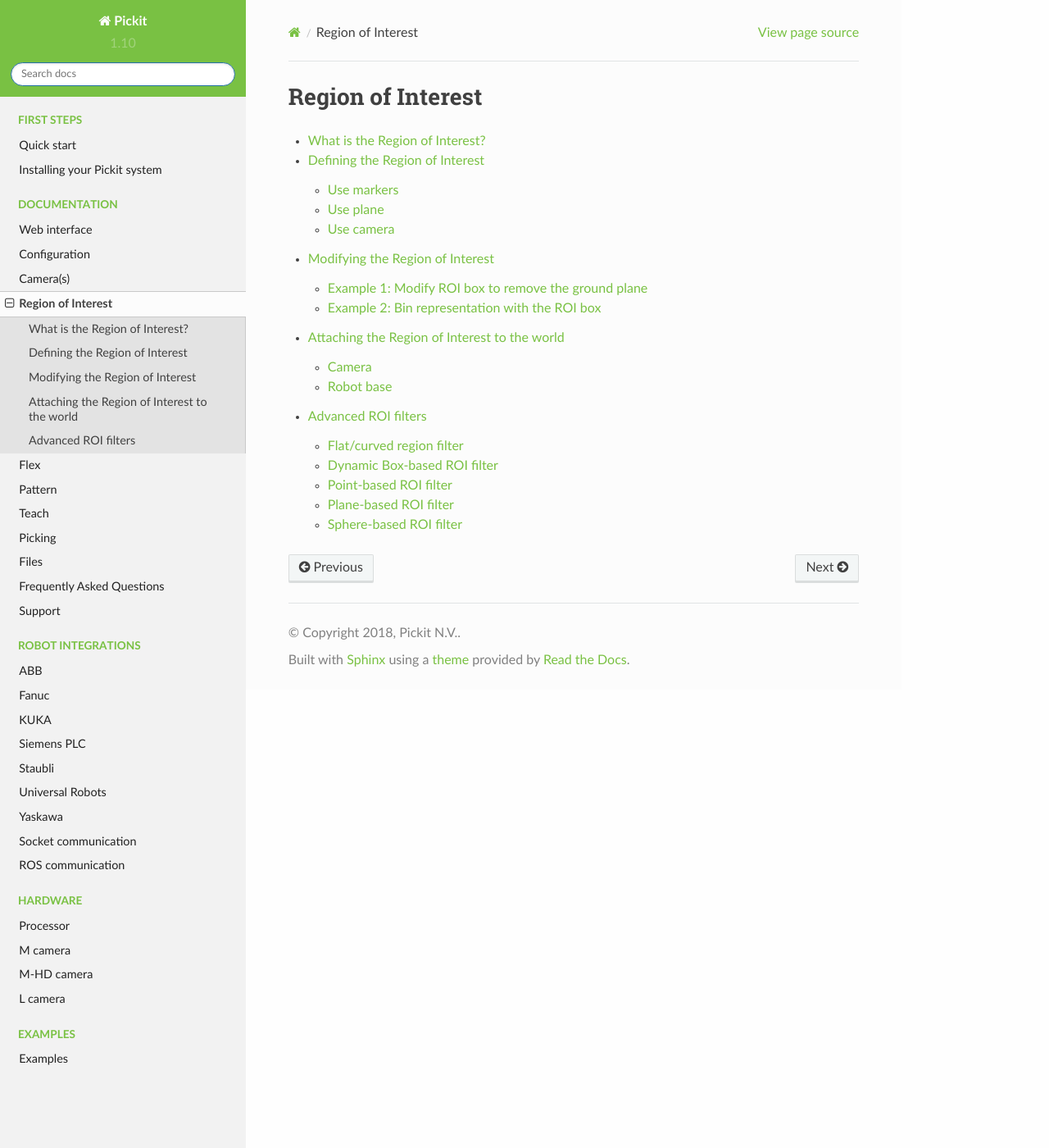
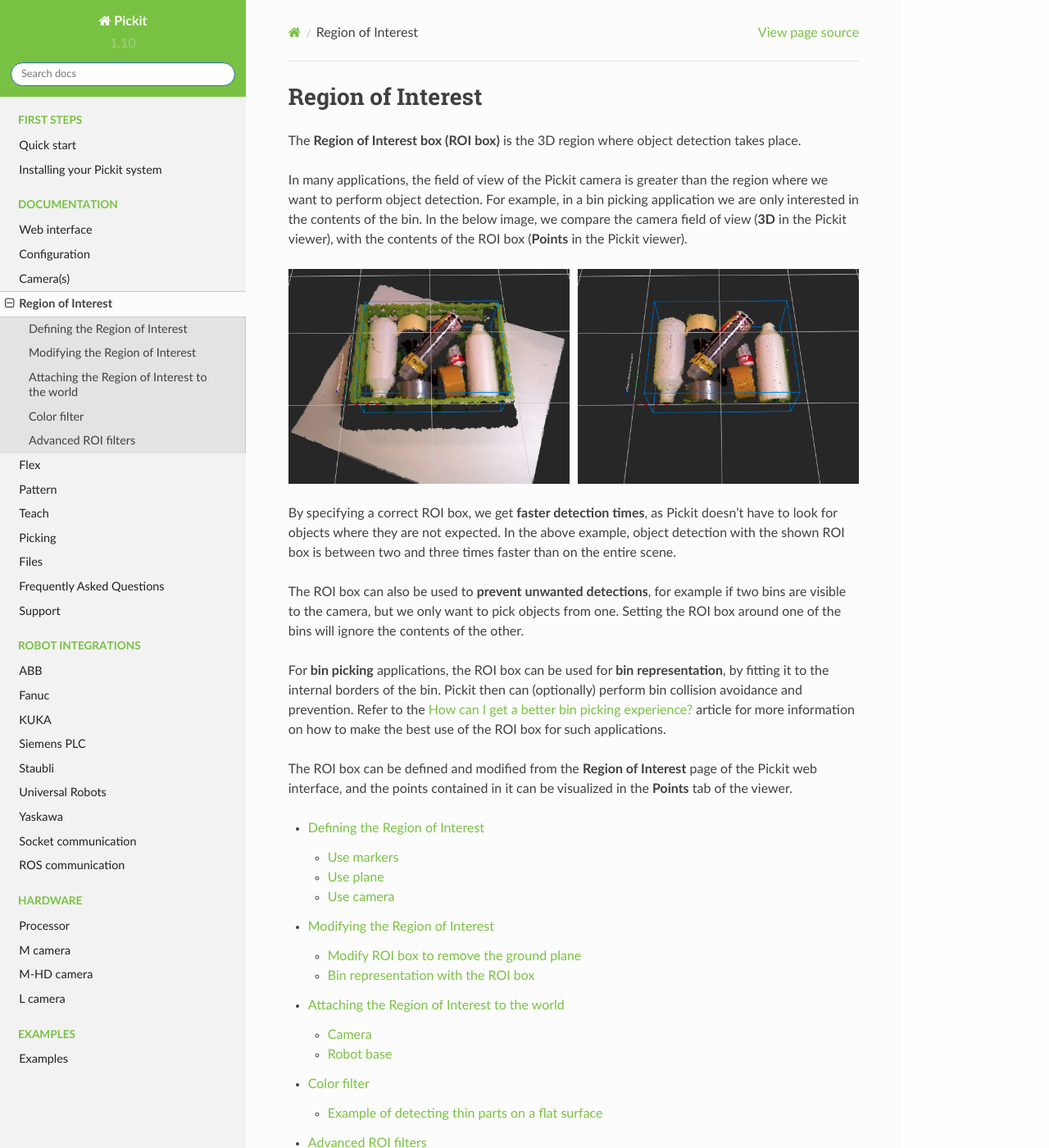
Before and after one commit to yuanshunning/pickit-docs, a Sphinx documentation site: the page built from docs/documentation/region-of-interest/index.rst, in a window 1280 px wide and 1400 px high. Shown: the whole window at 82% size. Built offline with Sphinx 7.4.7 and the Read the Docs theme 2.0.0, drawn with Linux system fonts in a browser that asks for light colours; pages that are not in the unit, such as notebooks, are missing from menus.

Commit message:
Adapted ROI articles

```diff
--- a/docs/documentation/region-of-interest/index.rst
+++ b/docs/documentation/region-of-interest/index.rst
@@ -3,11 +3,44 @@
 Region of Interest
 ==================
 
+The \ **Region of Interest box (ROI box)** is the 3D region where object
+detection takes place.
+
+In many applications, the field of view of the Pickit camera is greater
+than the region where we want to perform object detection. For example,
+in a bin picking application we are only interested in the contents of
+the bin. In the below image, we compare the camera field of view
+(**3D** in the Pickit viewer), with the contents of the ROI box
+(**Points** in the Pickit viewer).
+
+.. image:: /assets/images/Documentation/Region-of-interest-example.png
+
+By specifying a correct ROI box, we get \ **faster detection times**, as
+Pickit doesn't have to look for objects where they are not expected. In
+the above example, object detection with the shown ROI box is between
+two and three times faster than on the entire scene.
+
+The ROI box can also be used to \ **prevent unwanted detections**, for
+example if two bins are visible to the camera, but we only want to pick
+objects from one. Setting the ROI box around one of the bins will ignore
+the contents of the other.
+
+For \ **bin picking** applications, the ROI box can be used for \ **bin
+representation**, by fitting it to the internal borders of the bin.
+Pickit then can (optionally) perform bin collision avoidance and
+prevention. Refer to the :ref:`How-can-i-get-a-better-bin-picking-experience`
+article for more information on how to make the best use of the ROI box
+for such applications.
+
+The ROI box can be defined and modified from the **Region of
+Interest** page of the Pickit web interface, and the points contained
+in it can be visualized in the **Points** tab of the viewer.
+
 .. toctree::
     :maxdepth: 2
 
-    what-is-the-region-of-interest
     defining-the-region-of-interest
     modifying-the-region-of-interest
     attaching-the-region-of-interest-to-the-world
-    advanced-region-of-interest-filters
+    color-filter
+    advanced-roi-filters
--- a/docs/faq/robot-programming/how-can-i-get-a-better-bin-picking-experience.rst
+++ b/docs/faq/robot-programming/how-can-i-get-a-better-bin-picking-experience.rst
@@ -1,3 +1,5 @@
+.. _How-can-i-get-a-better-bin-picking-experience:
+
 How can I get a better bin picking experience?
 ==============================================
 
```
Also changed, not shown: docs/documentation/region-of-interest/advanced-roi-filters.rst (added, +75 -0 lines), docs/documentation/region-of-interest/attaching-the-region-of-interest-to-the-world.rst (+4 -9 lines), docs/documentation/region-of-interest/color-filter.rst (added, +70 -0 lines), docs/documentation/region-of-interest/defining-the-region-of-interest.rst (+31 -33 lines), docs/documentation/region-of-interest/modifying-the-region-of-interest.rst (+17 -21 lines), docs/faq/general/attach_the_roi_box_to_the_robot_base_for_picking_objects_from_a_big_bin.rst (added, +131 -0 lines), docs/assets/images/Documentation/Bin-representation-roi.png (added), docs/assets/images/Documentation/Color-filter-2d.png (added), docs/assets/images/Documentation/Color-filter-exclude.png (added), docs/assets/images/Documentation/Color-filter-points-lower.png (added), docs/assets/images/Documentation/Color-filter-points-result.png (added), docs/assets/images/Documentation/Color-filter-points.png (added), docs/assets/images/Documentation/Remove-ground-roi.png (added), docs/assets/images/Documentation/Roi-arrows.png (added), 3 more files, 1 other file.
